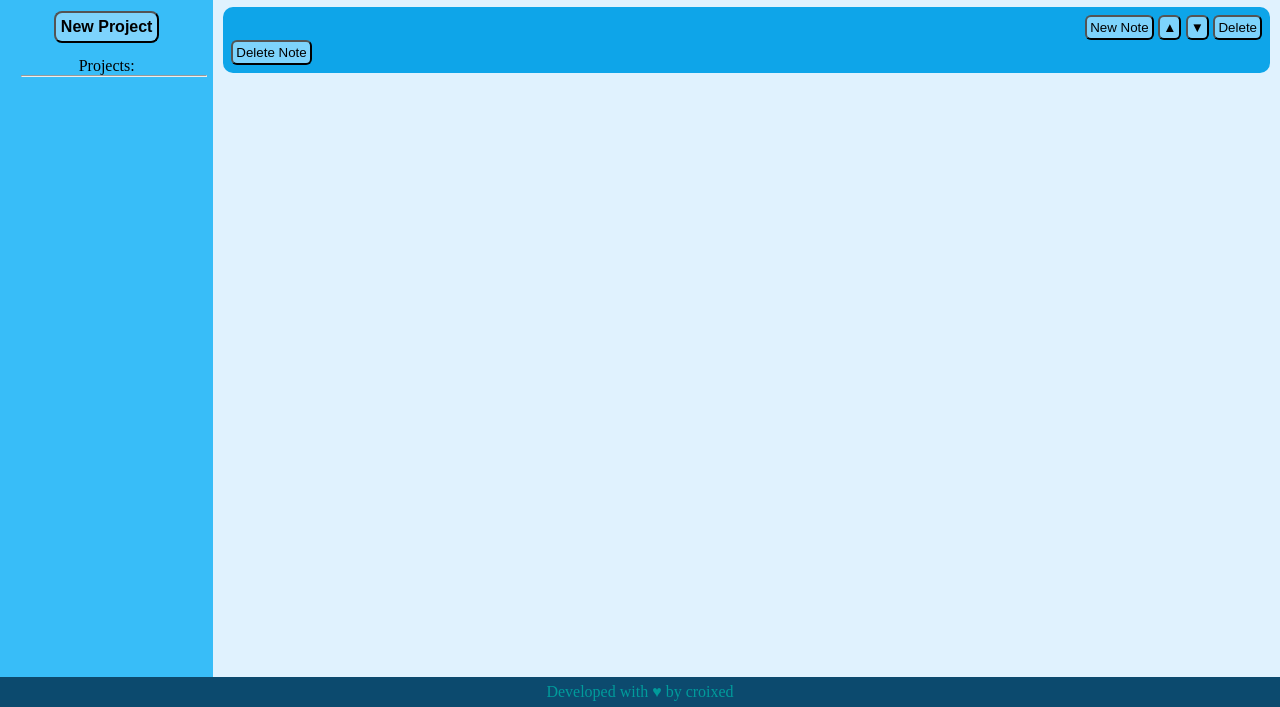
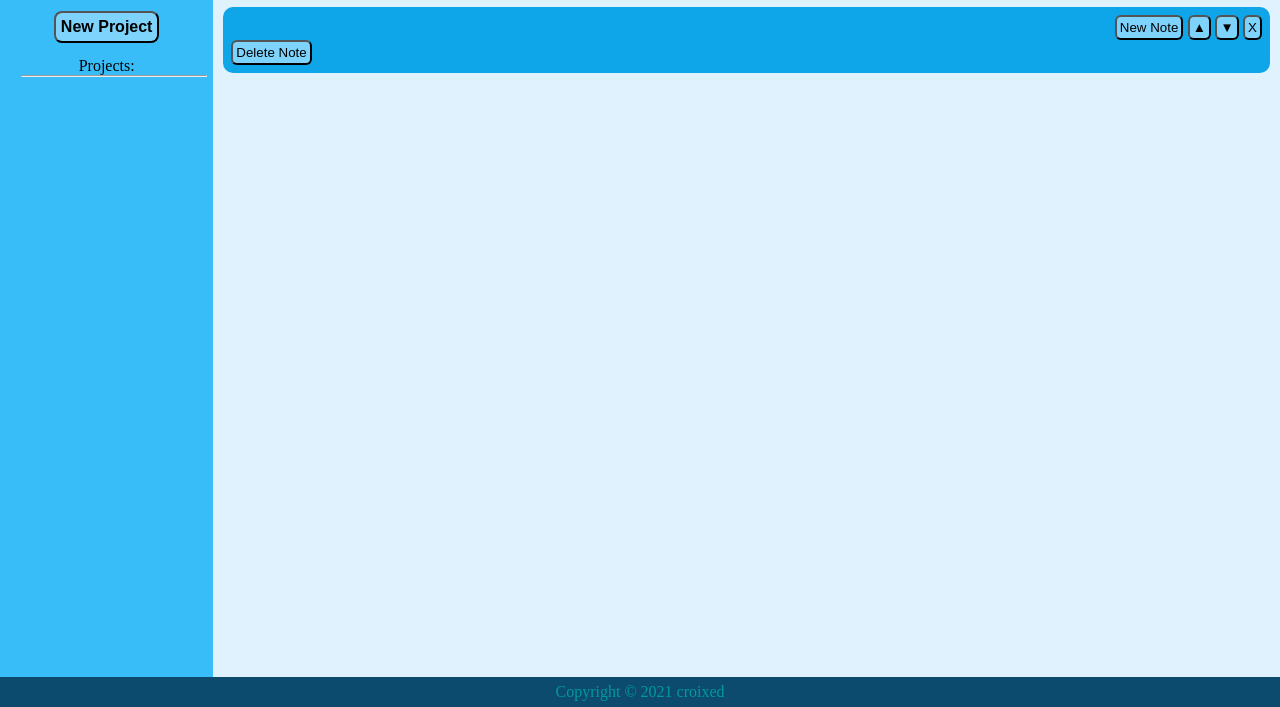
Before and after one commit to FedassaMeg/notes, a plain HTML site: page index.html in a window 1280 px wide. Shown: the part 93-800 px from the top of the page. Drawn offline with Linux system fonts and the light colour scheme.

Commit message:
updated style

```diff
--- a/index.html
+++ b/index.html
@@ -5,6 +5,7 @@
   <meta name="viewport" content="width=device-width, initial-scale=1.0">
   <title>Things</title>
   <script src="bundle.js" defer></script>
+  <link rel="stylesheet" href="https://fonts.googleapis.com/icon?family=Material+Icons">
 </head>
 <body>
   <div class="container">
@@ -24,7 +25,7 @@
             <button class="new-note">New Note</button>
             <button class="move-up">▲</button>
             <button class="move-down">▼</button>
-            <button class="del-project">Delete</button>
+            <button class="del-project">X</button>
           </div>
         </div>
         <div class="project-desc"></div>
@@ -37,7 +38,7 @@
       </div>
     </div>
     <div class="footer">
-      <div class="footer-text">Developed with ♥ by croixed</div>
+      <div class="footer-text">Copyright © 2021 croixed</div>
     </div>
   </div>
 </body>
```
